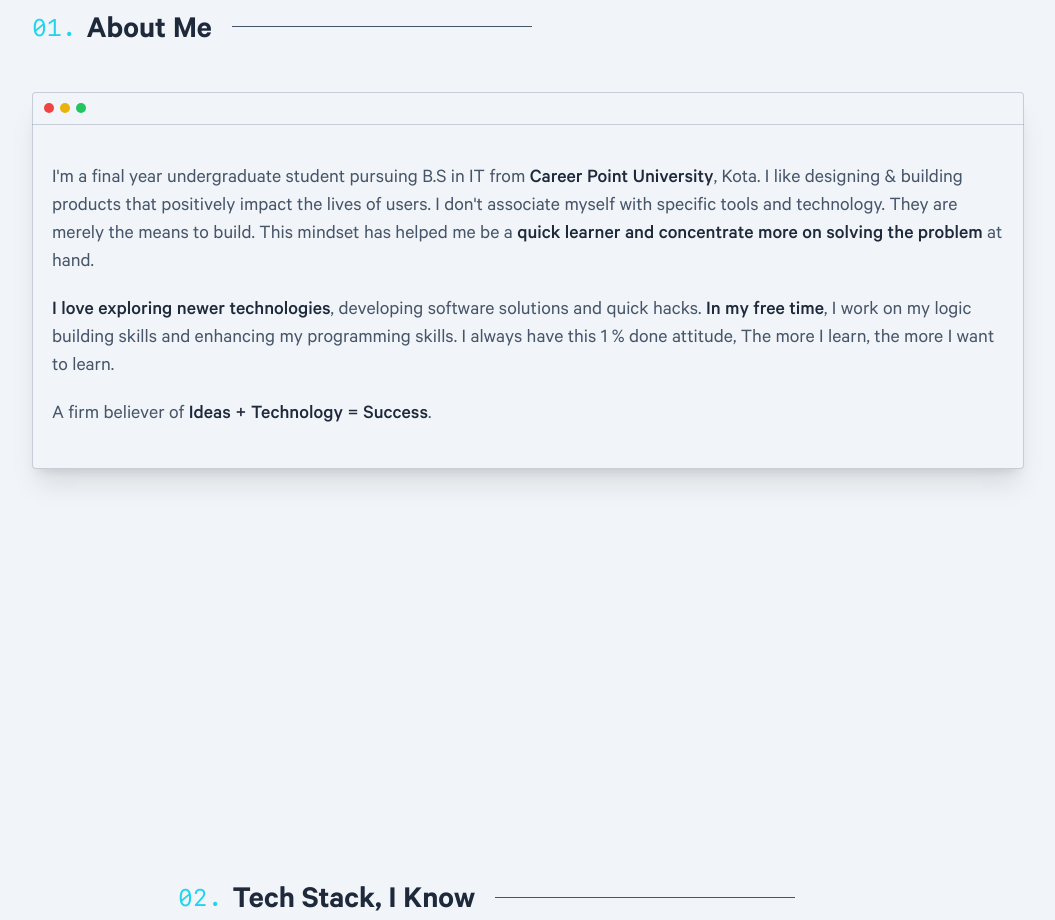
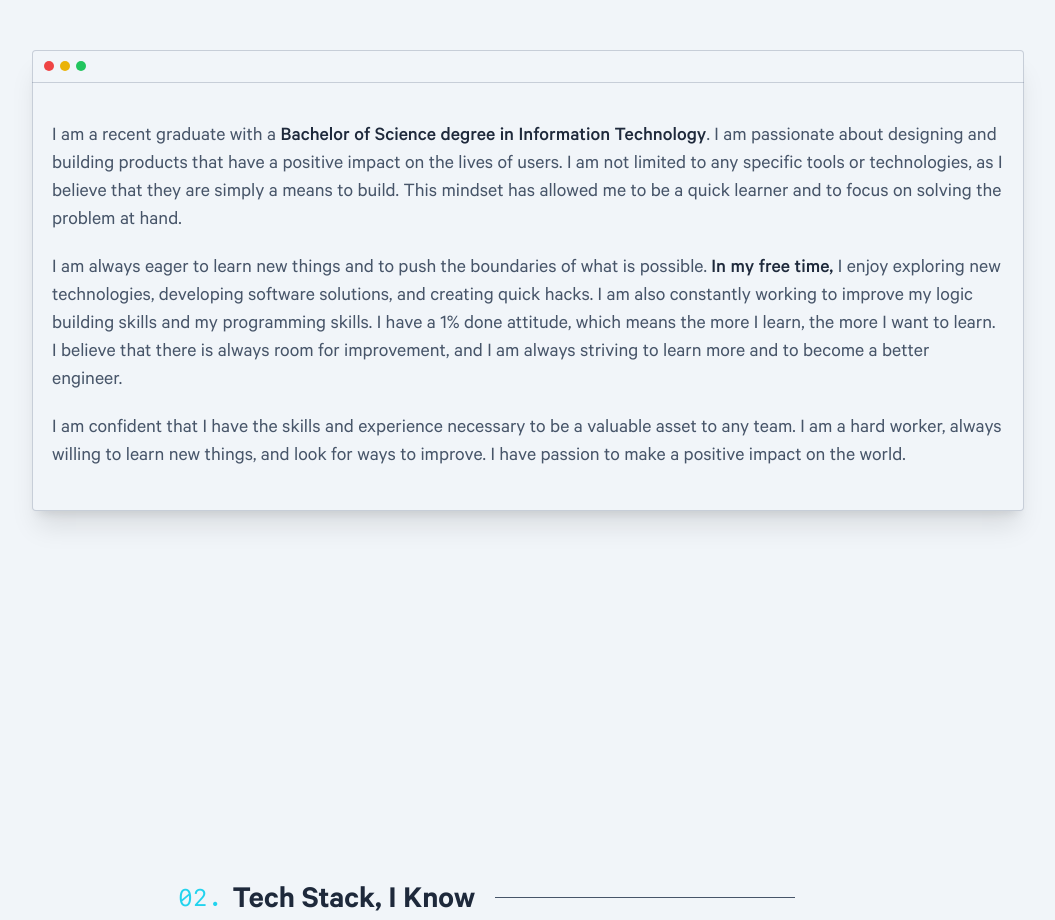
Before and after one commit to rsinghcodes/portfolio, a Next.js app: page / in a window 1280 px wide. Shown: the part 960-1880 px from the top of the page, without its empty margins (112-1167 px from the left). Built offline with nearby package versions, Linux system fonts and the light colour scheme.

Commit message:
Update About section

```diff
--- a/components/sections/About.tsx
+++ b/components/sections/About.tsx
@@ -19,38 +19,35 @@ const About = () => {
           <div className="relative min-h-0 flex-auto flex flex-col">
             <div className="flex-auto relative block text-slate-50 p-5 overflow-auto">
               <p className="text-lg sm:text-xl text-slate-600 dark:text-slate-400 mt-5">
-                I&apos;m a final year undergraduate student pursuing B.S in IT
-                from{' '}
+                I am a recent graduate with a{' '}
                 <span className="text-slate-800 dark:text-slate-300 font-medium">
-                  Career Point University
+                  Bachelor of Science degree in Information Technology
                 </span>
-                , Kota. I like designing & building products that positively
-                impact the lives of users. I don&apos;t associate myself with
-                specific tools and technology. They are merely the means to
-                build. This mindset has helped me be a{' '}
-                <span className="text-slate-800 dark:text-slate-300 font-medium">
-                  quick learner and concentrate more on solving the problem
-                </span>{' '}
-                at hand.
+                . I am passionate about designing and building products that
+                have a positive impact on the lives of users. I am not limited
+                to any specific tools or technologies, as I believe that they
+                are simply a means to build. This mindset has allowed me to be a
+                quick learner and to focus on solving the problem at hand.
               </p>
               <p className="text-lg sm:text-xl text-slate-600 dark:text-slate-400 mt-5">
+                I am always eager to learn new things and to push the boundaries
+                of what is possible.{' '}
                 <span className="text-slate-800 dark:text-slate-300 font-medium">
-                  I love exploring newer technologies
-                </span>
-                , developing software solutions and quick hacks.{' '}
-                <span className="text-slate-800 dark:text-slate-300 font-medium">
-                  In my free time
-                </span>
-                , I work on my logic building skills and enhancing my
-                programming skills. I always have this 1 % done attitude, The
-                more I learn, the more I want to learn.
+                  In my free time,
+                </span>{' '}
+                I enjoy exploring new technologies, developing software
+                solutions, and creating quick hacks. I am also constantly
+                working to improve my logic building skills and my programming
+                skills. I have a 1% done attitude, which means the more I learn,
+                the more I want to learn. I believe that there is always room
+                for improvement, and I am always striving to learn more and to
+                become a better engineer.
               </p>
               <p className="text-lg sm:text-xl text-slate-600 dark:text-slate-400 my-5">
-                A firm believer of{' '}
-                <span className="text-slate-800 dark:text-slate-300 font-medium">
-                  Ideas + Technology = Success
-                </span>
-                .
+                I am confident that I have the skills and experience necessary
+                to be a valuable asset to any team. I am a hard worker, always
+                willing to learn new things, and look for ways to improve. I
+                have passion to make a positive impact on the world.
               </p>
             </div>
           </div>
```
